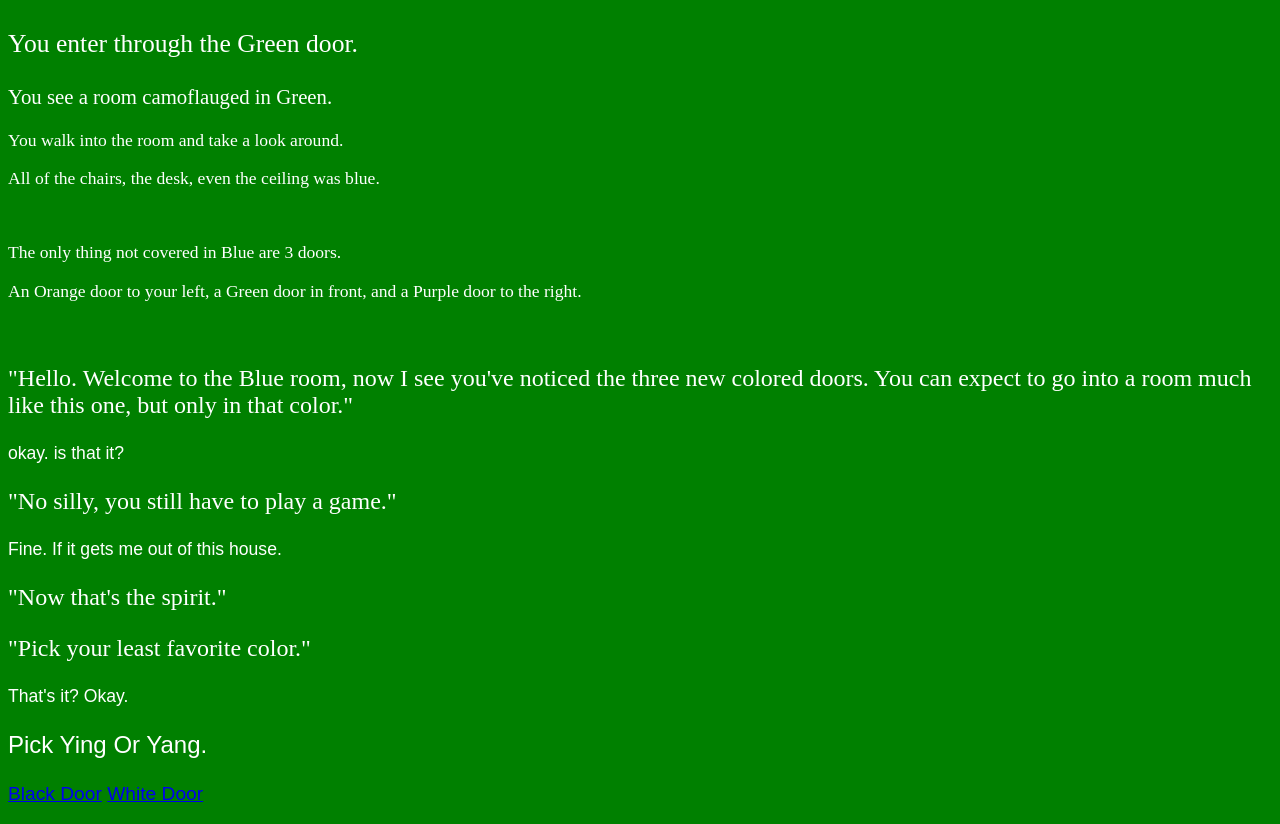
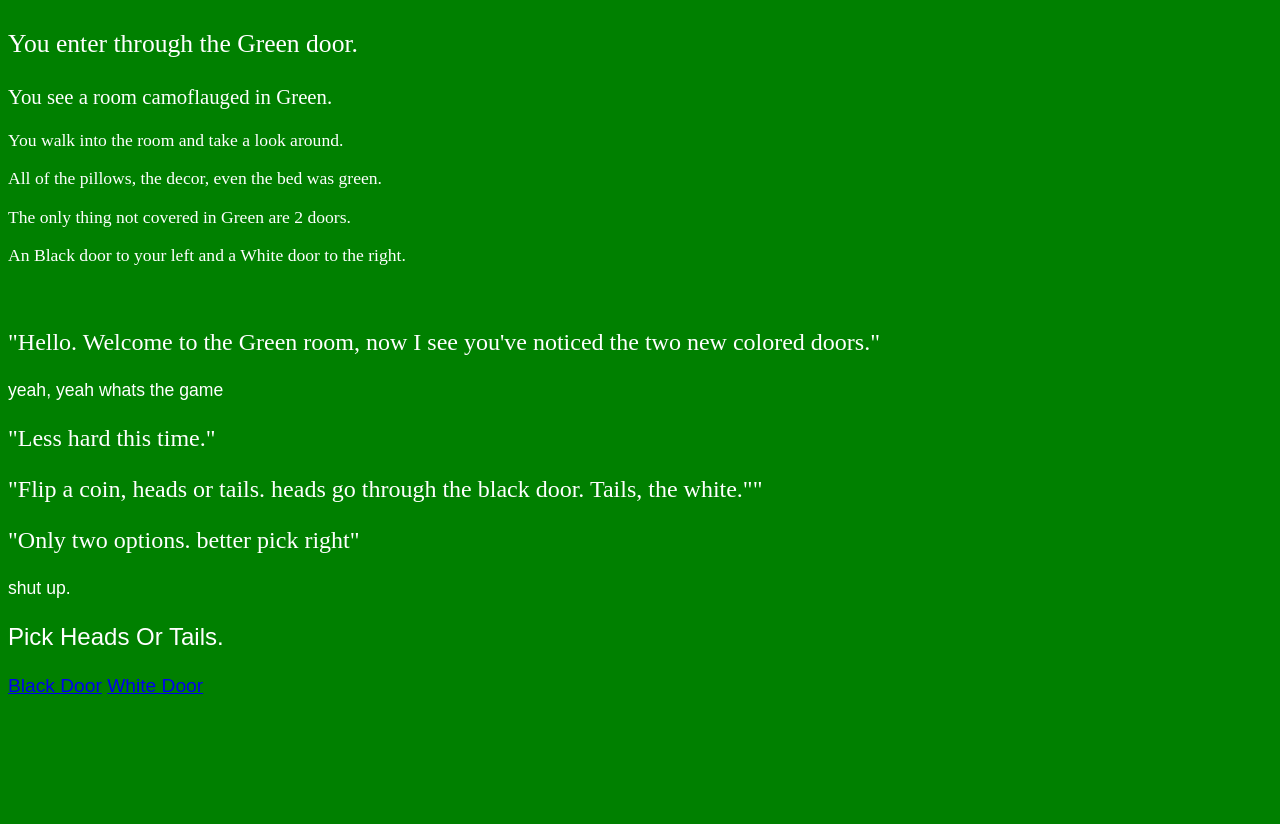
Before and after one commit to lpspokemon/lpspokemon.github.io, a plain HTML site: page greendoor.html in a window 1280 px wide. Shown: the part 90-914 px from the top of the page. After the commit the page ends 806 px from the top, so only its background shows below. Drawn offline with Linux system fonts and the light colour scheme; a web font is replaced by a local one.

Commit message:
Update greendoor.html

```diff
--- a/greendoor.html
+++ b/greendoor.html
@@ -10,43 +10,39 @@
    You walk into the room and take a look around.
     </p>
      <p style="color:white; font-family:American Typewriter, serif, fantasy; font-size:110%">
-       All of the chairs, the desk, even the ceiling was blue.
+       All of the pillows, the decor, even the bed was green.
     </p>
-         <p style="color:Green; font-family:American Typewriter, serif, fantasy; font-size:100%">
-       What is happening?
+
+     <p style="color:white; font-family:American Typewriter, serif, fantasy; font-size:110%">
+       The only thing not covered in Green are 2 doors.
     </p>
      <p style="color:white; font-family:American Typewriter, serif, fantasy; font-size:110%">
-       The only thing not covered in Blue are 3 doors.
-    </p>
-     <p style="color:white; font-family:American Typewriter, serif, fantasy; font-size:110%">
-       An Orange door to your left, a Green door in front, and a Purple door to the right.
+       An Black door to your left and a White door to the right.
     </p>
      <p style="color:green; font-family:American Typewriter, serif, fantasy; font-size:110%">
-       What kind of game is this?
+       i guess the rooms arent all that different
     </p>
     <p style="color:white; font-family:'Amarante'; font-size:150%">
-            "Hello. Welcome to the Blue room, now I see you've noticed the three new colored doors. You can expect to go into a room much like this one, but only in that color."
+            "Hello. Welcome to the Green room, now I see you've noticed the two new colored doors."
     </p>
      <p style="color:white; font-family:Copperplate, Papyrus, fantasy; font-size:110%">
-       okay. is that it?
+       yeah, yeah whats the game
     </p>
     <p style="color:white; font-family:'Amarante'; font-size:150%">
-            "No silly, you still have to play a game."
+            "Less hard this time."
     </p>
-      <p style="color:white; font-family:Copperplate, Papyrus, fantasy; font-size:110%">
-       Fine. If it gets me out of this house.
+
+    <p style="color:white; font-family:'Amarante'; font-size:150%">
+            "Flip a coin, heads or tails. heads go through the black door. Tails, the white.""
     </p>
     <p style="color:white; font-family:'Amarante'; font-size:150%">
-            "Now that's the spirit."
-    </p>
-    <p style="color:white; font-family:'Amarante'; font-size:150%">
-            "Pick your least favorite color."
+            "Only two options. better pick right"
     </p>
     <p style="color:white; font-family:Copperplate, Papyrus, fantasy; font-size:110%">
-       That's it? Okay.
+       shut up.
     </p>
     <p style="color:white; font-family:Copperplate, Papyrus, fantasy; font-size:150%">
-       Pick Ying Or Yang.
+       Pick Heads Or Tails.
     </p>
       <p style="color:whiite; font-family:Copperplate, Papyrus, fantasy; font-size:120%">
 
```
